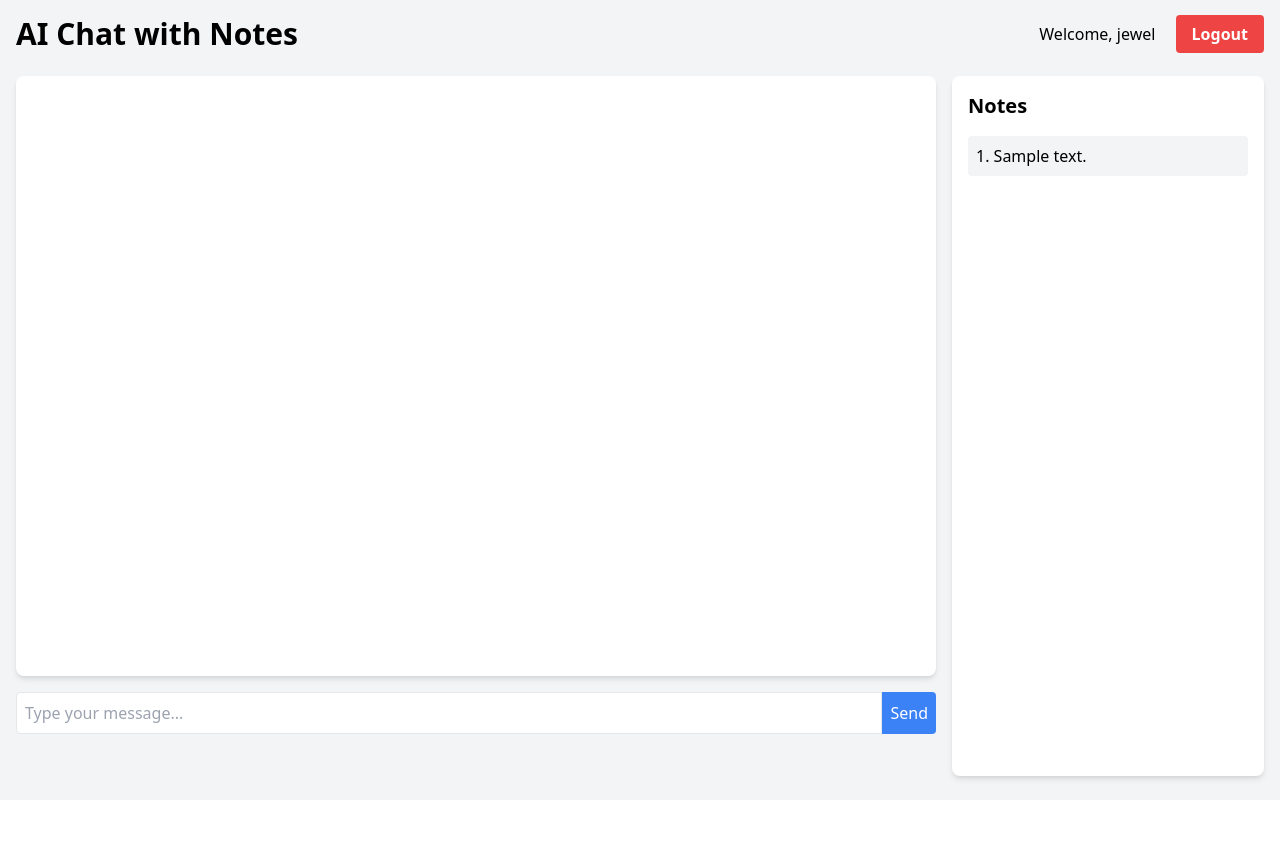
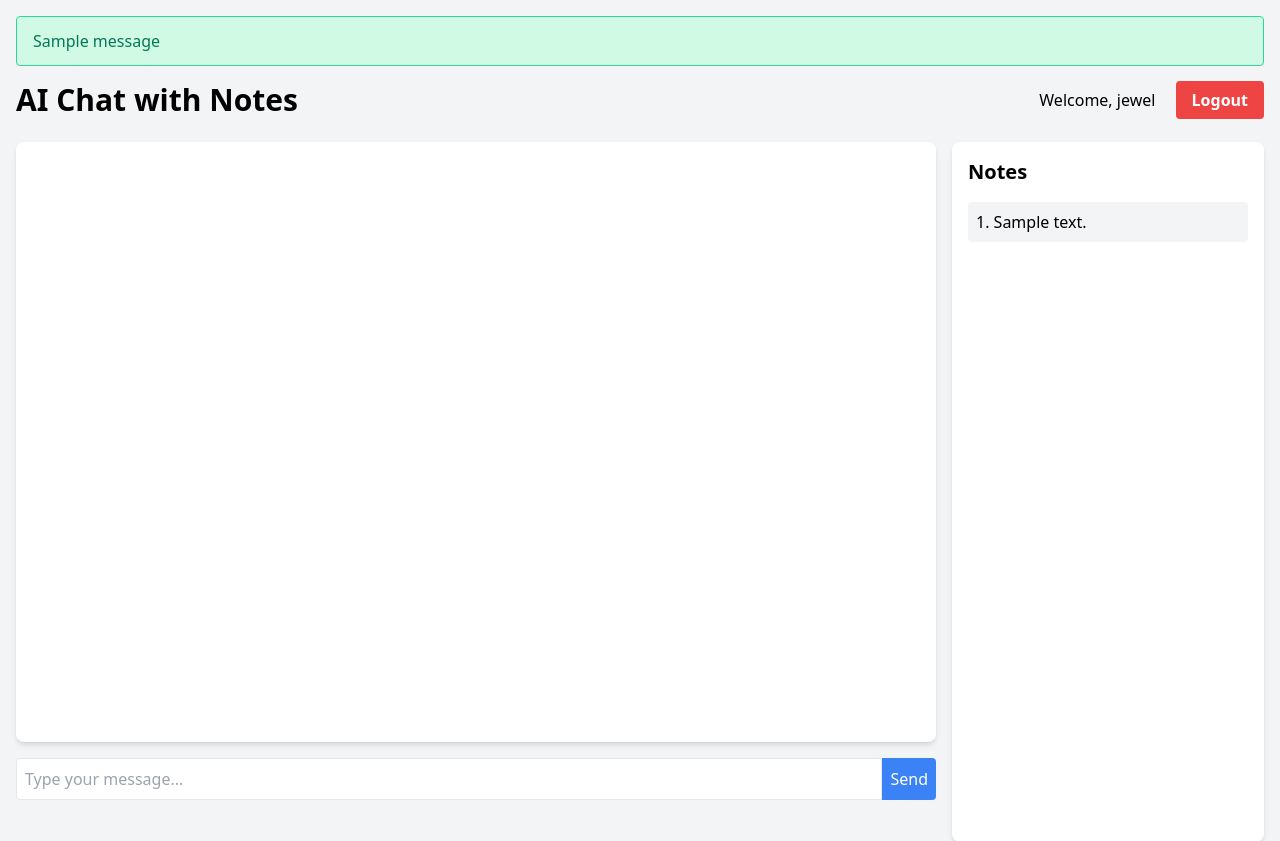
Before and after one commit to allenkiesha/GPTme-Rep, a Flask app: page /chat in a window 1280 px wide. Shown: the top 841 px of the page. Before the commit the page ends 785 px from the top, so only its background shows below. Run offline with Flask 3, Linux system fonts and the light colour scheme; a user stored in the database is signed in; tables that the repository leaves empty hold one stand-in row (values such as "Sample post"); one stand-in notice (Sample message) is shown.

Commit message:
Agent query: Can you please test the login functionality? Try to log in with a valid user account and check if you are redirected to the chat page after successful login. Also, verify that the flash messages are displayed correctly for both successful and failed login attempts.

```diff
--- a/templates/chat.html
+++ b/templates/chat.html
@@ -8,6 +8,15 @@
 </head>
 <body class="bg-gray-100">
     <div class="container mx-auto p-4">
+        {% with messages = get_flashed_messages(with_categories=true) %}
+            {% if messages %}
+                {% for category, message in messages %}
+                    <div class="bg-{{ 'green' if category == 'success' else 'red' }}-100 border border-{{ 'green' if category == 'success' else 'red' }}-400 text-{{ 'green' if category == 'success' else 'red' }}-700 px-4 py-3 rounded relative mb-4" role="alert">
+                        <p>{{ message }}</p>
+                    </div>
+                {% endfor %}
+            {% endif %}
+        {% endwith %}
         <div class="flex justify-between items-center mb-6">
             <h1 class="text-3xl font-bold">AI Chat with Notes</h1>
             <div>
```
